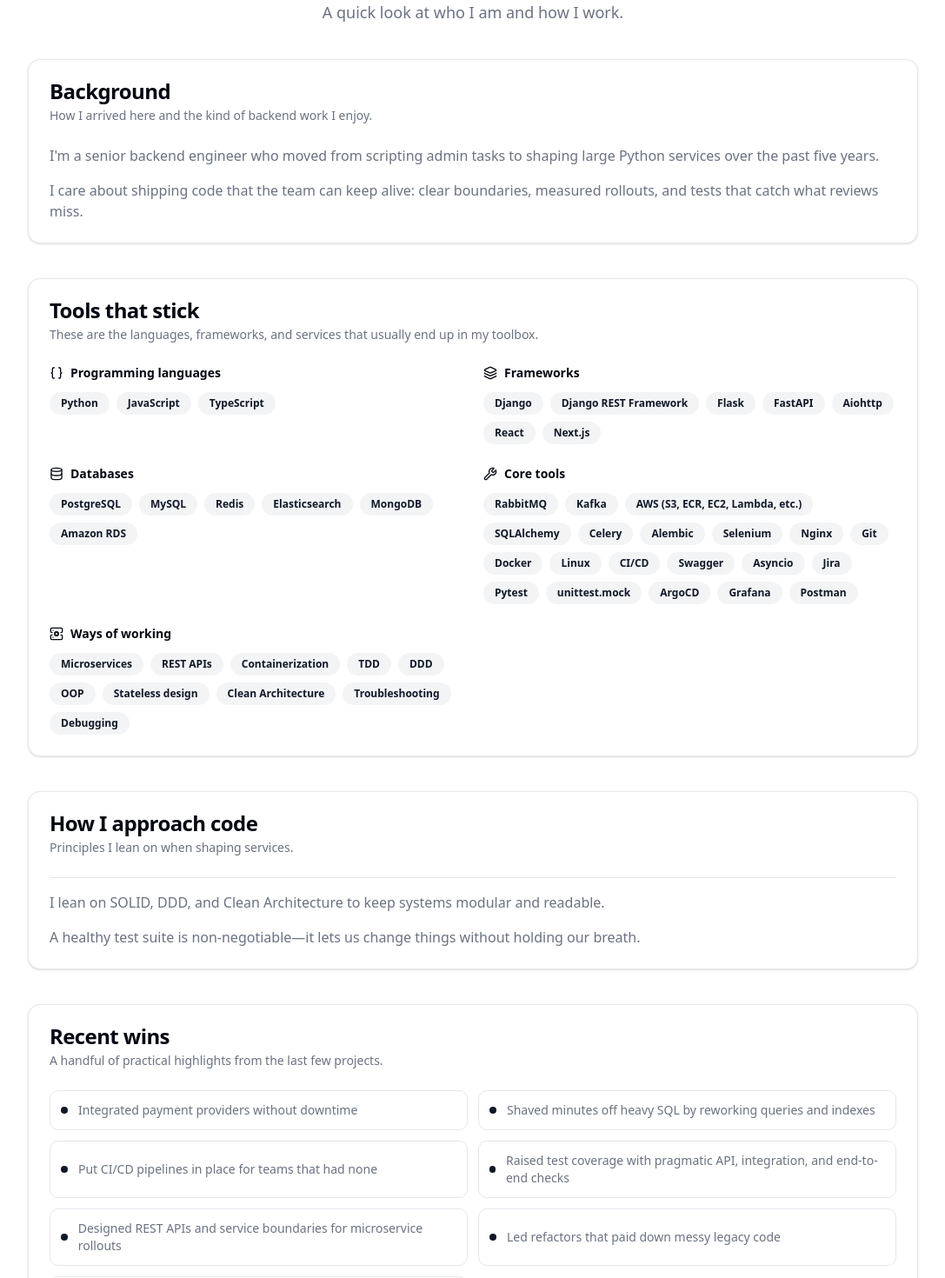
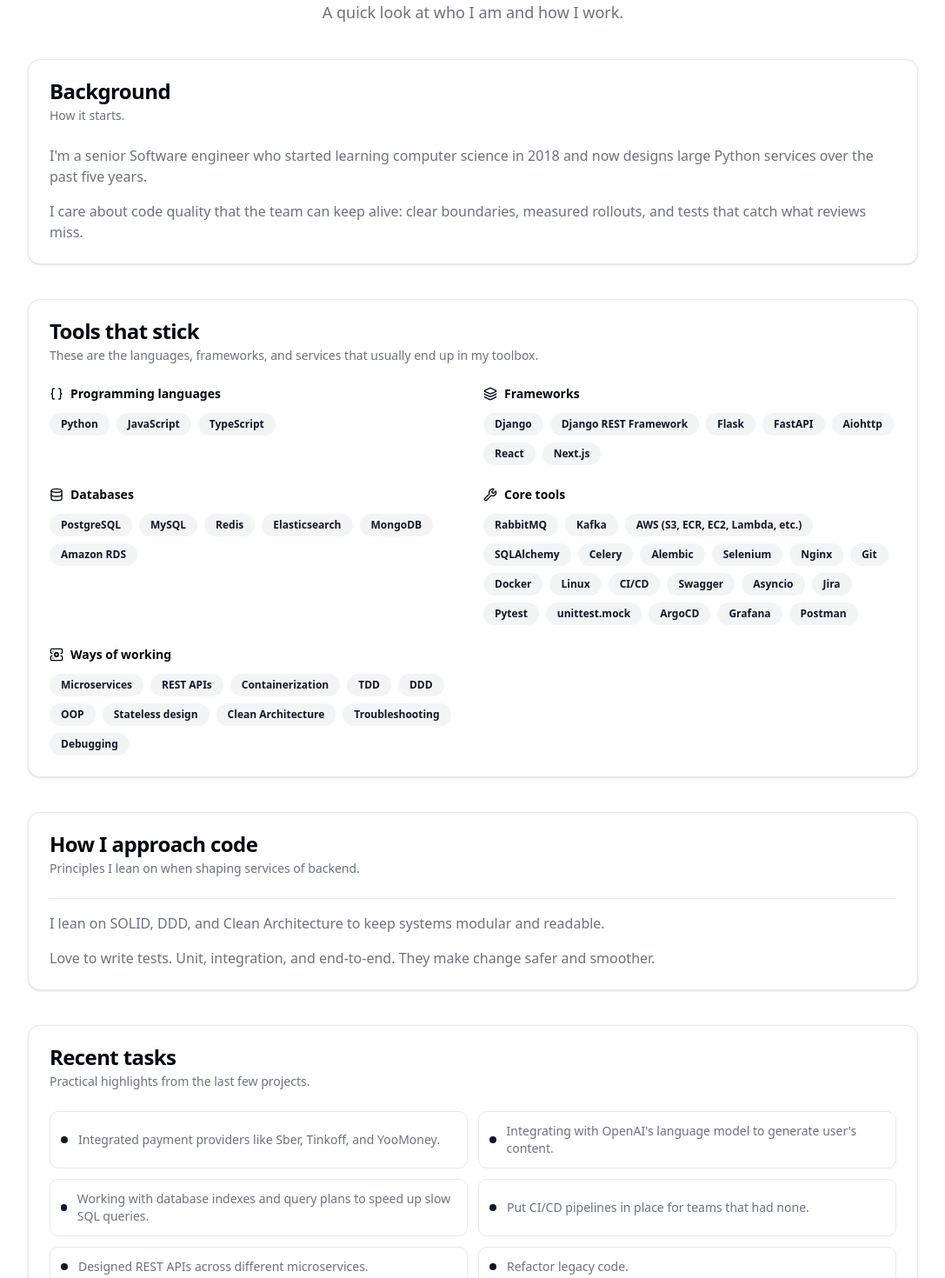
Before and after one commit to laricko/portfolio-site, a Next.js app: page /about in a window 1280 px wide. Shown: the part 240-1710 px from the top of the page at 87% size, without its empty margins (96-1183 px from the left). Built offline with nearby package versions, Linux system fonts and the light colour scheme.

Commit message:
refactor

```diff
--- a/app/contact/page.tsx
+++ b/app/contact/page.tsx
@@ -63,10 +63,8 @@
       <Card>
         <CardHeader>
           <CardTitle>{contact.linksTitle}</CardTitle>
-          <CardDescription>{contact.linksDescription}</CardDescription>
         </CardHeader>
         <CardContent className="space-y-4">
-          <Separator />
           <div className="space-y-3">
             {copy.socialLinks.map((profile, index) => {
               const Icon = socialIcons[profile.icon]
--- a/lib/translations/copy.ts
+++ b/lib/translations/copy.ts
@@ -1,7 +1,7 @@
 import type { Language } from "@/components/settings-provider"
 
+import { socialLinks } from "./social-links"
 import type { Copy } from "./types"
-import { socialLinks } from "./social-links"
 
 export const copy: Record<Language, Copy> = {
   en: {
@@ -24,71 +24,92 @@
       secondary:
         "This site collects a few notes on that work and the stack I rely on every day. Go click around!",
     },
+
+    // About page
     about: {
       title: "About me",
+      lead: "A quick look at who I am and how I work.",
+      // Intro section
       introHeading: "Background",
-      lead: "A quick look at who I am and how I work.",
+      introDescription:
+        "How it starts.",
       introBody: [
-        "I'm a senior backend engineer who moved from scripting admin tasks to shaping large Python services over the past five years.",
-        "I care about shipping code that the team can keep alive: clear boundaries, measured rollouts, and tests that catch what reviews miss.",
+        "I'm a senior Software engineer who started learning computer science in 2018 and now designs large Python services over the past five years.",
+        "I care about code quality that the team can keep alive: clear boundaries, measured rollouts, and tests that catch what reviews miss.",
       ],
-      introDescription:
-        "How I arrived here and the kind of backend work I enjoy.",
+
+      // Stack section
       stackTitle: "Tools that stick",
       stackDescription:
         "These are the languages, frameworks, and services that usually end up in my toolbox.",
+
+      // Philosophy section
       philosophyTitle: "How I approach code",
       philosophyDescription:
-        "Principles I lean on when shaping services.",
+        "Principles I lean on when shaping services of backend.",
       philosophyBody: [
         "I lean on SOLID, DDD, and Clean Architecture to keep systems modular and readable.",
-        "A healthy test suite is non-negotiable—it lets us change things without holding our breath.",
+        "Love to write tests. Unit, integration, and end-to-end. They make change safer and smoother.",
       ],
-      achievementsTitle: "Recent wins",
+
+      // Achievements section
+      achievementsTitle: "Recent tasks",
       achievementsDescription:
-        "A handful of practical highlights from the last few projects.",
+        "Practical highlights from the last few projects.",
+      achievements: [
+        "Integrated payment providers like Sber, Tinkoff, and YooMoney.",
+        "Integrating with OpenAI's language model to generate user's content.",
+        "Working with database indexes and query plans to speed up slow SQL queries.",
+        "Put CI/CD pipelines in place for teams that had none.",
+        "Designed REST APIs across different microservices.",
+        "Refactor legacy code.",
+      ],
+
+      // Education section
       educationTitle: "Education",
       educationDetails:
-        "Rostov State University of Economics — Applied Mathematics and Informatics.",
-      achievements: [
-        "Integrated payment providers without downtime",
-        "Shaved minutes off heavy SQL by reworking queries and indexes",
-        "Put CI/CD pipelines in place for teams that had none",
-        "Raised test coverage with pragmatic API, integration, and end-to-end checks",
-        "Designed REST APIs and service boundaries for microservice rollouts",
-        "Led refactors that paid down messy legacy code",
-        "Set up queues and async workers for background jobs",
-      ],
+        "Rostov State University of Economics — Mathematics and Informatics.",
     },
+
+
+    // Contact Page
     contact: {
       badge: "Let's work together",
       title: "Contact",
       description:
-        "Planning a new build or straightening out an existing platform? I'm happy to talk through the backend side.",
+        "Planning a new build or joining an existing platform? I'm happy to talk through the backend side.",
       resumeTitle: "Resume",
       resumeDescription: "Download a short overview of my work history and skills.",
       resumeAction: "Download PDF",
-      linksTitle: "Stay in touch",
-      linksDescription:
-        "Pick the channel that suits you. I'm responsive and keep the chat focused on what you need.",
+      linksTitle: "Useful links",
       emailTitle: "Prefer email?",
-      emailDescription: "Drop me a line at laritsiuriumov@gmail.com and I'll reply within a day.",
+      emailDescription: "Text me at laritsiuriumov@gmail.com and I'll reply within a day.",
     },
+
+    // projects page
     projects: {
       badge: "Selected case studies",
       title: "Projects",
       description:
-        "A sample of platforms I've helped design, extend, and keep in good shape.",
+        "Platforms, Services I've helped design, extend, and keep in good shape.",
       caseBadge: "Case study",
       viewDetails: "View project details",
       backToProjects: "← Back to projects",
-      useCasesTitle: "Where it helped",
+
+      // usecases section
+      useCasesTitle: "Usecases",
       useCasesDescription: "What the product supports day to day.",
+
+      // achievements section
       achievementsTitle: "My contributions",
       achievementsDescription: "A snapshot of the work I owned.",
+
+      // role section
       roleTitle: "Role",
       roleDescription: "Scope and responsibilities.",
     },
+
+    // about page - tech stack section
     techStack: [
       {
         title: "Programming languages",
@@ -163,6 +184,8 @@
         ],
       },
     ],
+
+    // social links
     socialLinks,
   },
   ru: {
@@ -227,7 +250,6 @@
       resumeDescription: "Краткое описание опыта и навыков.",
       resumeAction: "Скачать PDF",
       linksTitle: "Связаться",
-      linksDescription: "Выберите удобный канал. Отвечаю быстро и по делу.",
       emailTitle: "Предпочитаете почту?",
       emailDescription: "Пишите на laritsiuriumov@gmail.com — отвечу в течение дня.",
     },
--- a/lib/translations/types.ts
+++ b/lib/translations/types.ts
@@ -47,7 +47,6 @@
   resumeDescription: string
   resumeAction: string
   linksTitle: string
-  linksDescription: string
   emailTitle: string
   emailDescription: string
 }
```
